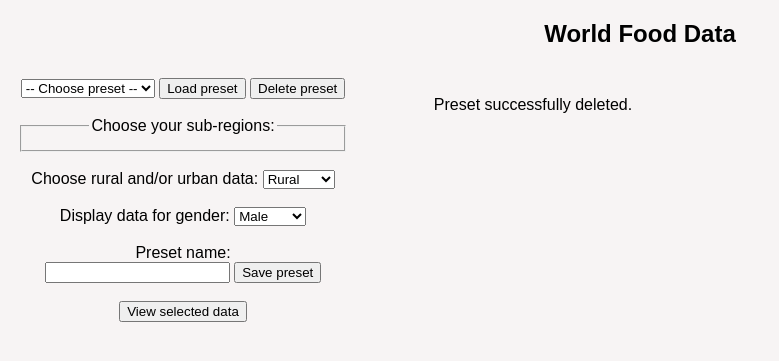
After one commit to vicjuhl/world-food, a Flask app: template app/templates/deleted_preset.html in a window 1280 px wide. The commit adds this page. Shown: the top 361 px of the page, without its empty margins (0-779 px from the left). Run offline with Flask 3, Linux system fonts and the light colour scheme; the template is opened without the code that fills it, so the values that code supplies are empty.

Commit message:
Deleted confirmation message and stylistic updates

```diff
--- a/app/static/style.css
+++ b/app/static/style.css
@@ -18,5 +18,5 @@ body {
 }
 
 .right {
-  width: 10px;
+  width: 350px;
 }
--- /dev/null
+++ b/app/templates/deleted_preset.html
@@ -0,0 +1,5 @@
+{% extends "index.html" %}
+{% block content %}
+    <br>
+    <h>Preset successfully deleted.</h>
+{% endblock content %}
```
Also changed, not shown: README.md.
